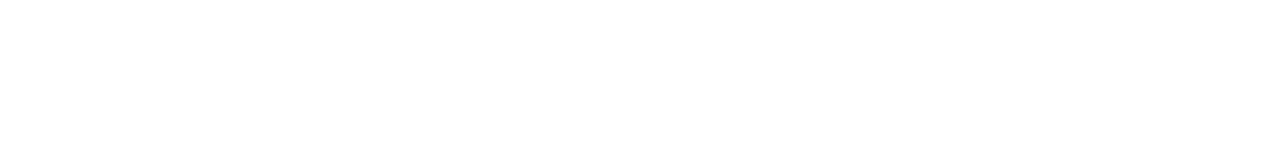
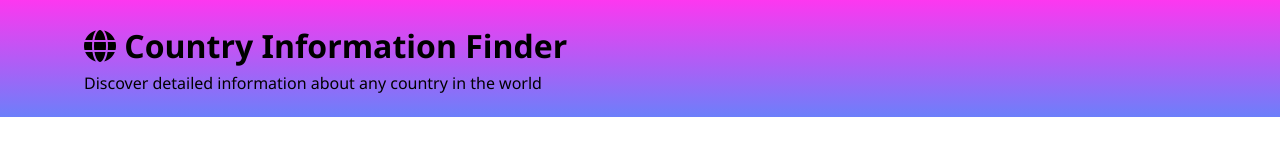
Before and after one commit to SuzanaSohorab/mis_online_final, a plain HTML site: page index.html in a window 1280 px wide. Drawn offline with Linux system fonts and the light colour scheme.

Commit message:
header complete

```diff
--- a/index.html
+++ b/index.html
@@ -9,7 +9,20 @@
 </head>
 
 <body>
+    <header>
+        <div class="container">
+            <h1>
+                <i class="fas fa-globe"></i>
+                Country Information Finder
+            </h1>
+            <p>Discover detailed information about any country in the world</p>
 
+        </div>
+
+
+
+
+    </header>
 
 </body>
 </html>
--- a/style.css
+++ b/style.css
@@ -0,0 +1,30 @@
+/* Global Styles */
+:root {
+    --primary-color: #3498db;
+    --secondary-color: #2980b9;
+    --dark-color: #2c3e50;
+    --light-color: #ecf0f1;
+    --success-color: #2ecc71;
+    --danger-color: #e74c3c;
+}
+
+
+* {
+    margin: 0;
+    padding: 0;
+    box-sizing: border-box;
+    font-family: 'Segoe UI', Tahoma, Geneva, Verdana, sans-serif;
+}
+ body {
+    background: linear-gradient( to bottom,  #fd37f0, #6C7FFA) ;
+    background-repeat: no-repeat;
+    line-height: 1.6;
+
+}
+
+.container {
+    width: 90%;
+    max-width: 1200px;
+    margin: 0 auto;
+    padding: 20px;
+}
```
